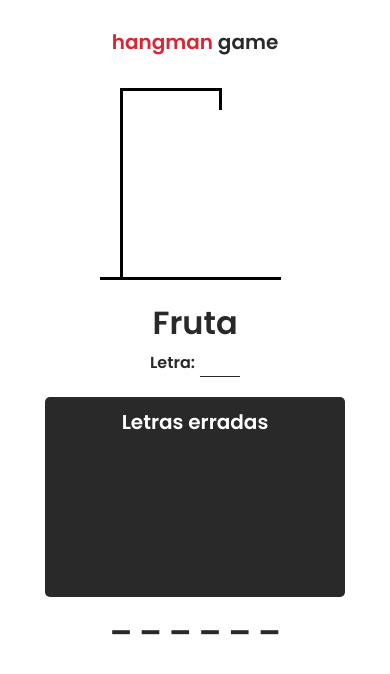
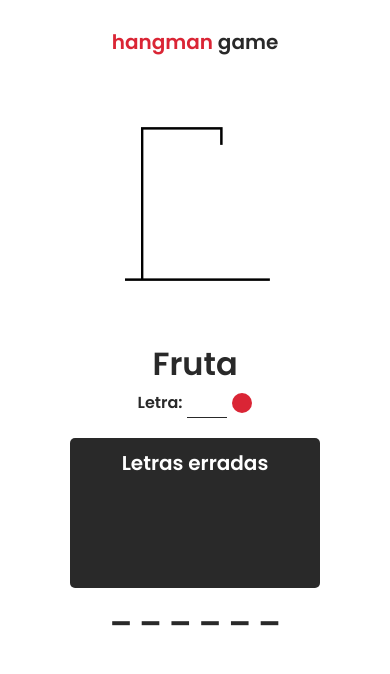
Before and after one commit to Gust4voSiqueira/hangman-game, a React (Create React App) app: page /game in a window 390 px wide. Shown: the top 674 px of the page. Built offline with nearby package versions, Linux system fonts and the light colour scheme.

Commit message:
Adicionando botao letras certas e erradas

```diff
--- a/src/global.css
+++ b/src/global.css
@@ -13,4 +13,5 @@
     --red-900: rgb(197, 39, 53);
     --black-800: #292929;
     --white: #fff;
+    --green-700: #04d361;
 }
--- a/src/ui/screens/game.screen/game.screen.jsx
+++ b/src/ui/screens/game.screen/game.screen.jsx
@@ -14,6 +14,7 @@ export function GameScreen() {
     const [ letraInput, setLetraInput ] = useState("")
     const [ erros, setErros ] = useState("")
     const [ acertos, setAcerto ] = useState("")
+    const [ isAcerto, setIsAcerto ] = useState(null)
     const palavra = palavras[indice].palavras[indicePalavra]
     const navigate = useNavigate()
 
@@ -23,6 +24,7 @@ export function GameScreen() {
 
             if(palavra.toLowerCase().indexOf(letraParam.toLowerCase()) < 0 && erros.toLowerCase().indexOf(letraParam.toLowerCase()) < 0) {
                 setErros(erros + letraParam)
+                setIsAcerto(false)
             } else {
                 const repeticaoLetraNaPalavra = palavra.split("").filter(letra => letra.toLowerCase() === letraParam.toLowerCase())
                 var letrasAdicionar = ""
@@ -33,9 +35,14 @@ export function GameScreen() {
 
                 if(!acertos.split("").some(letra => letra.toLowerCase() === letraParam.toLowerCase())) {
                     setAcerto(acertos + letrasAdicionar);
+                    setIsAcerto(true)
                 }
 
             }
+
+            setTimeout(() => {
+                setLetraInput("")
+            }, 300);
         }
 
         else
@@ -70,6 +77,7 @@ export function GameScreen() {
                     <label htmlFor="letra">
                         Letra:
                         <input autoComplete='off' type="text" value={letraInput} name='letra' className='letra-input' onChange={(e) => verificaPalavra(e.target.value)} />
+                        <div className={`resultado-palavra ${isAcerto ? "verde" : "vermelho"}`}></div>
                     </label>
 
                     <div className='letras-erradas-container'>
--- a/src/ui/screens/game.screen/game.styles.css
+++ b/src/ui/screens/game.screen/game.styles.css
@@ -162,6 +162,22 @@ div.perna-direita {
     display: none;
 }
 
+.resultado-palavra {
+    color: var(--black-800);
+    width: 20px;
+    height: 20px;
+    border-radius: 50%;
+    margin-left: 5px;
+}
+
+.verde {
+    background-color: var(--green-700);
+}
+
+.vermelho {
+    background-color: var(--red-800);
+}
+
 @media(max-width: 600px) {
     .game-container {
         flex-direction: column;
@@ -173,8 +189,9 @@ div.perna-direita {
     }
 
     .forca-image {
-        width: 200px;
-        margin-right: 50px;
+        width: 160px;
+        margin-left: 25px;
+        margin-top: 40px;
     }
 
     div.forca {
@@ -185,42 +202,48 @@ div.perna-direita {
 
     div.cabeca {
         position: absolute;
-        padding: 20px;
-        width: 30px;
-        top: 30px;
+        padding: 13px;
+        width: 10px;
+        top: 62px;
+        left: 7px;
     }
 
     div.braco-esquerdo {
-        width: 50px;
-        left: -21px;
-        top: 88px;
+        width: 30px;
+        left: -5px;
+        top: 100.5px;
     }
 
     div.braco-direito {
-        width: 50px;
-        left: 14px;
-        top: 88px;
+        width: 30px;
+        left: 17px;
+        top: 100px;
     }
 
     div.tronco {
-        height: 70px;
+        height: 50px;
         left: 20px;
-        top: 72px;
+        top: 89px;
     }
 
     div.perna-esquerda {
-        width: 50px;
-        left: -21px;
-        top: 158px;
+        width: 30px;
+        left: -4px;
+        top: 147px;
     }
 
     div.perna-direita {
-        width: 50px;
-        left: 14px;
-        top: 158px;
+        width: 30px;
+        left: 16px;
+        top: 147px;
     }
 
     .palavra-container span, label {
         margin-top: 0;
     }
+
+    .palavra-container .letras-erradas-container {
+        height: 150px;
+        width: 250px;
+    }
 }
```
